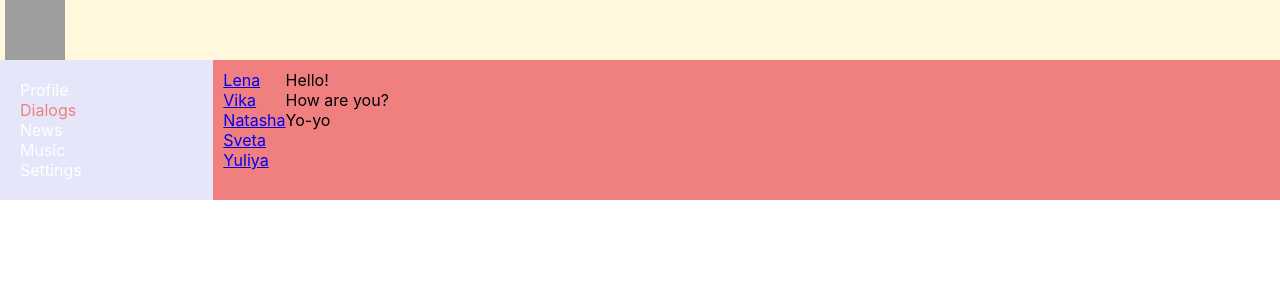
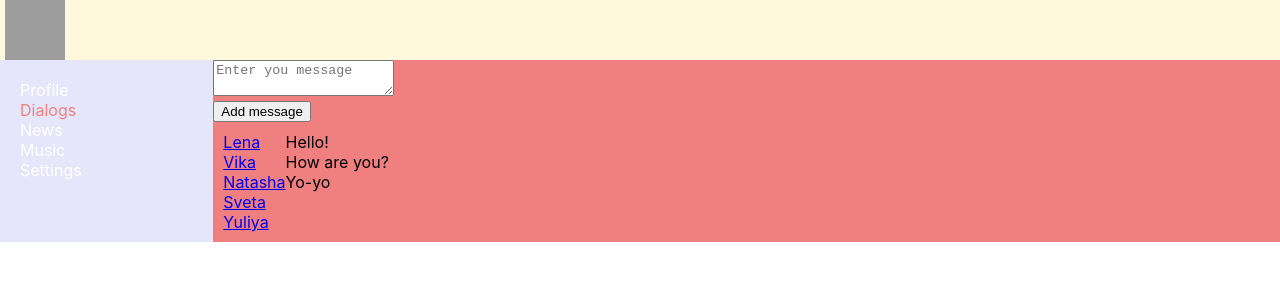
Before and after one commit to Yuliya14/socialNetwork, a React (Create React App) app in the folder my-app/: page /dialogs in a window 1280 px wide. Shown: the top 300 px of the page. Built offline with nearby package versions, Linux system fonts and the light colour scheme; grey boxes are pictures that could not be loaded.

Commit message:
adding functionality (addPost and addMessage)

```diff
--- a/my-app/src/App.tsx
+++ b/my-app/src/App.tsx
@@ -12,7 +12,9 @@ import Settings from "./Components/Settings/Settings";
 import {stateType} from "./redux/state";
 
 type AppPropsType = {
-   state: stateType
+    state: stateType
+    addPost: (postText: string) => void
+    addMessage: (messageText: string) => void
 }
 
 function App(props: AppPropsType) {
@@ -22,11 +24,13 @@ function App(props: AppPropsType) {
                 <Header/>
                 <NavBar/>
                 <div className={"appWrapper"}>
-                    <Route path = {'/profile'} render={() => <Profile profilePage = {props.state.ProfilePage}/>}/>
-                    <Route path = {'/dialogs'} render={() => <Dialogs dialogsPage = {props.state.DialogsPage}/>}/>
-                    <Route path = {'/news'} render={() => <News/>}/>
-                    <Route path = {'/music'} render={() => <Music/>}/>
-                    <Route path = {'/settings'} render={() => <Settings/>}/>
+                    <Route path={'/profile'} render={() => <Profile profilePage={props.state.ProfilePage}
+                                                                    addPost = {props.addPost}/>}/>
+                    <Route path={'/dialogs'} render={() => <Dialogs dialogsPage={props.state.DialogsPage}
+                                                                    addMessage = {props.addMessage}/>}/>
+                    <Route path={'/news'} render={() => <News/>}/>
+                    <Route path={'/music'} render={() => <Music/>}/>
+                    <Route path={'/settings'} render={() => <Settings/>}/>
 
                 </div>
             </div>
--- a/my-app/src/Components/Dialogs/Dialogs..tsx
+++ b/my-app/src/Components/Dialogs/Dialogs..tsx
@@ -7,14 +7,30 @@ import {DialogsPageType} from "../../redux/state";
 
 type DialogsPropsType = {
     dialogsPage: DialogsPageType
+    addMessage: (messageText: string) => void
 }
 const Dialogs = (props: DialogsPropsType) => {
-    return <div className={s.Dialogs}>
-        <div className={s.dialogs}>
-            {props.dialogsPage.dialogs.map(d => <Dialog id={d.id} name={d.name}/>)}
+
+    const textareaMessageRef = React.createRef() as React.RefObject<HTMLTextAreaElement>
+
+    const addMessage = () => {
+       if (textareaMessageRef.current?.value) {
+           props.addMessage(textareaMessageRef.current?.value)
+       }
+    }
+
+    return <div>
+        <div>
+            <textarea ref={textareaMessageRef} placeholder={"Enter you message"}/>
         </div>
-        <div className={s.messages}>
-            {props.dialogsPage.messages.map(m =>  <Message id = {m.id} message={m.message}/>)}
+        <button onClick={ addMessage }>Add message</button>
+        <div className={s.Dialogs}>
+            <div className={s.dialogs}>
+                {props.dialogsPage.dialogs.map(d => <Dialog id={d.id} name={d.name}/>)}
+            </div>
+            <div className={s.messages}>
+                {props.dialogsPage.messages.map(m => <Message id={m.id} message={m.message}/>)}
+            </div>
         </div>
     </div>
 }
--- a/my-app/src/Components/Profile/Posts/Posts.tsx
+++ b/my-app/src/Components/Profile/Posts/Posts.tsx
@@ -5,13 +5,22 @@ import {postsDataType} from "../../../redux/state";
 
 type PostsPropsType = {
     postsData: postsDataType[]
+    addPost: (postText: string) => void
 }
 const Posts = (props: PostsPropsType) => {
 
+    const textareaPostRef = React.createRef() as React.RefObject<HTMLTextAreaElement>
+
+    const addPost = () => {
+        if(textareaPostRef.current?.value){props.addPost(textareaPostRef.current?.value)}
+    }
+
     return <div className={s.Posts}>
         <div>
-            <div><textarea placeholder={"Tell about you progress today"}></textarea></div>
-            <button>Add post</button>
+            <div>
+                <textarea ref={textareaPostRef } placeholder={"Tell about you progress today"}/>
+            </div>
+            <button onClick={ addPost }>Add post</button>
         </div>
         {props.postsData.map(p => <Post id = {p.id} imgUrl = {p.imgUrl} message = {p.message} likesCount = {p.likesCount}/>)}
     </div>
--- a/my-app/src/Components/Profile/Profile.tsx
+++ b/my-app/src/Components/Profile/Profile.tsx
@@ -5,12 +5,13 @@ import {ProfileInfo} from "./ProfileInfo/ProfileInfo";
 import {ProfilePageType} from "../../redux/state";
 type ProfilePropsType = {
     profilePage: ProfilePageType
+    addPost: (postText: string) => void
 }
 
 const Profile = (props: ProfilePropsType) => {
     return <div className={s.profile}>
         <ProfileInfo/>
-        <Posts postsData = {props.profilePage.posts}/>
+        <Posts postsData = {props.profilePage.posts} addPost = {props.addPost}/>
     </div>
 }
 export default Profile;
--- a/my-app/src/index.tsx
+++ b/my-app/src/index.tsx
@@ -1,17 +1,11 @@
 import React from 'react';
-import ReactDOM from 'react-dom';
 import './index.css';
-import App from './App';
 import reportWebVitals from './reportWebVitals';
-import state from './redux/state'
+import {renderEntireTree} from "./render";
+import state from "./redux/state";
 
 
-ReactDOM.render(
-  <React.StrictMode>
-    <App state = {state}/>
-  </React.StrictMode>,
-  document.getElementById('root')
-);
+renderEntireTree(state)
 
 // If you want to start measuring performance in your app, pass a function
 // to log results (for example: reportWebVitals(console.log))
--- a/my-app/src/redux/state.ts
+++ b/my-app/src/redux/state.ts
@@ -1,6 +1,7 @@
 import img1 from "../Img/ava_women_1.png";
 import img2 from "../Img/ava_men_1.jpg";
 import img3 from "../Img/ava_women_2.png";
+import {renderEntireTree} from "../render";
 
 export type postsDataType = {
     id: number
@@ -50,4 +51,16 @@ let state: stateType = {
         ]
     }
 }
+
+export let addPost = (text: string) => {
+    let newPost = {id: 4, imgUrl: img1, message: text, likesCount: 0}
+    state.ProfilePage.posts.unshift(newPost)
+    renderEntireTree(state)
+}
+export let addMessage = (text: string) => {
+    let newMessage = {id: 1, message: text}
+    state.DialogsPage.messages.unshift(newMessage)
+    renderEntireTree(state)
+}
+
 export default state
--- /dev/null
+++ b/my-app/src/render.tsx
@@ -0,0 +1,12 @@
+import React from "react";
+import App from "./App";
+import {addMessage, addPost, stateType} from "./redux/state";
+import {BrowserRouter} from "react-router-dom";
+import ReactDOM from "react-dom";
+
+export const renderEntireTree = (state: stateType) => {
+    ReactDOM.render(
+        <BrowserRouter>
+            <App state={state} addPost={addPost} addMessage={addMessage}/>
+        </BrowserRouter>, document.getElementById("root"))
+};
--- a/my-app/tsconfig.json
+++ b/my-app/tsconfig.json
@@ -16,7 +16,7 @@
     "module": "esnext",
     "moduleResolution": "node",
     "resolveJsonModule": true,
-    "isolatedModules": false,
+    "isolatedModules": true,
     "noEmit": true,
     "jsx": "react-jsx"
   },
```
